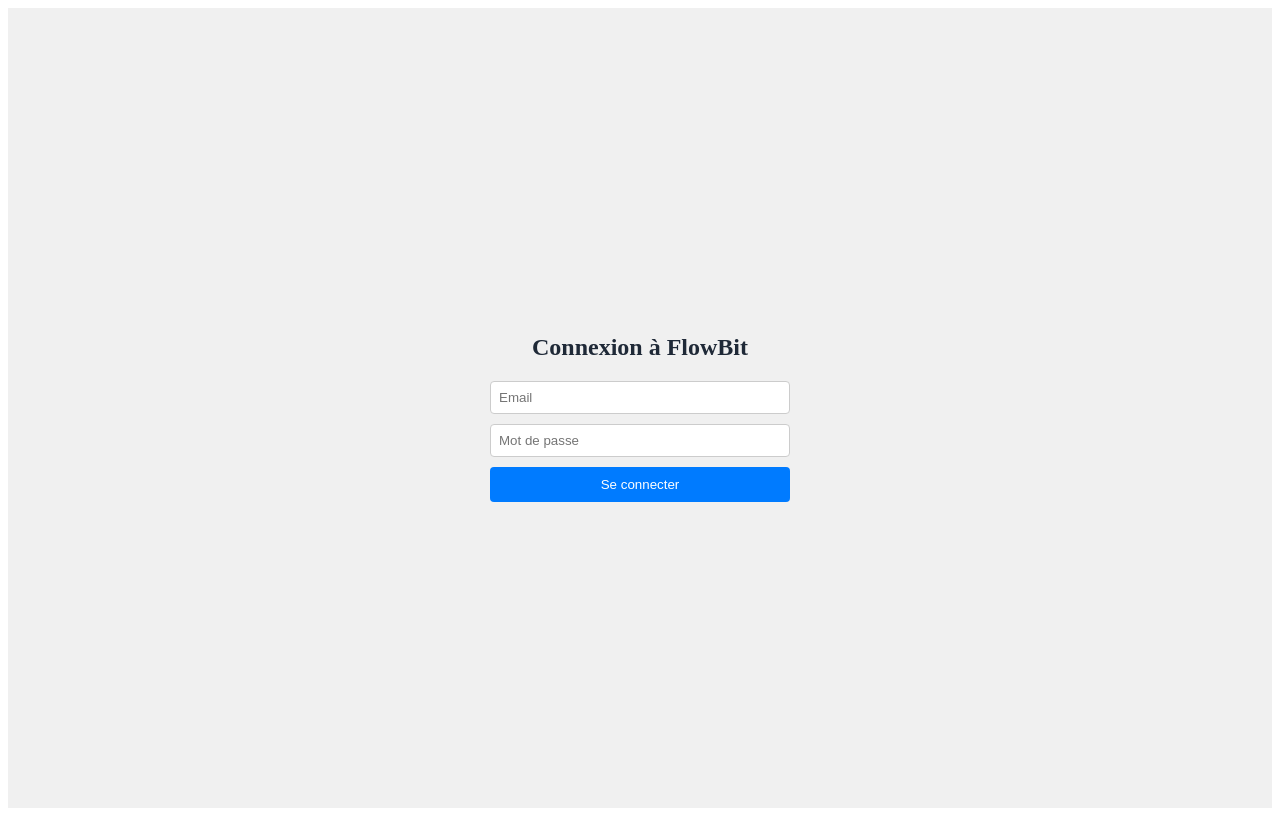
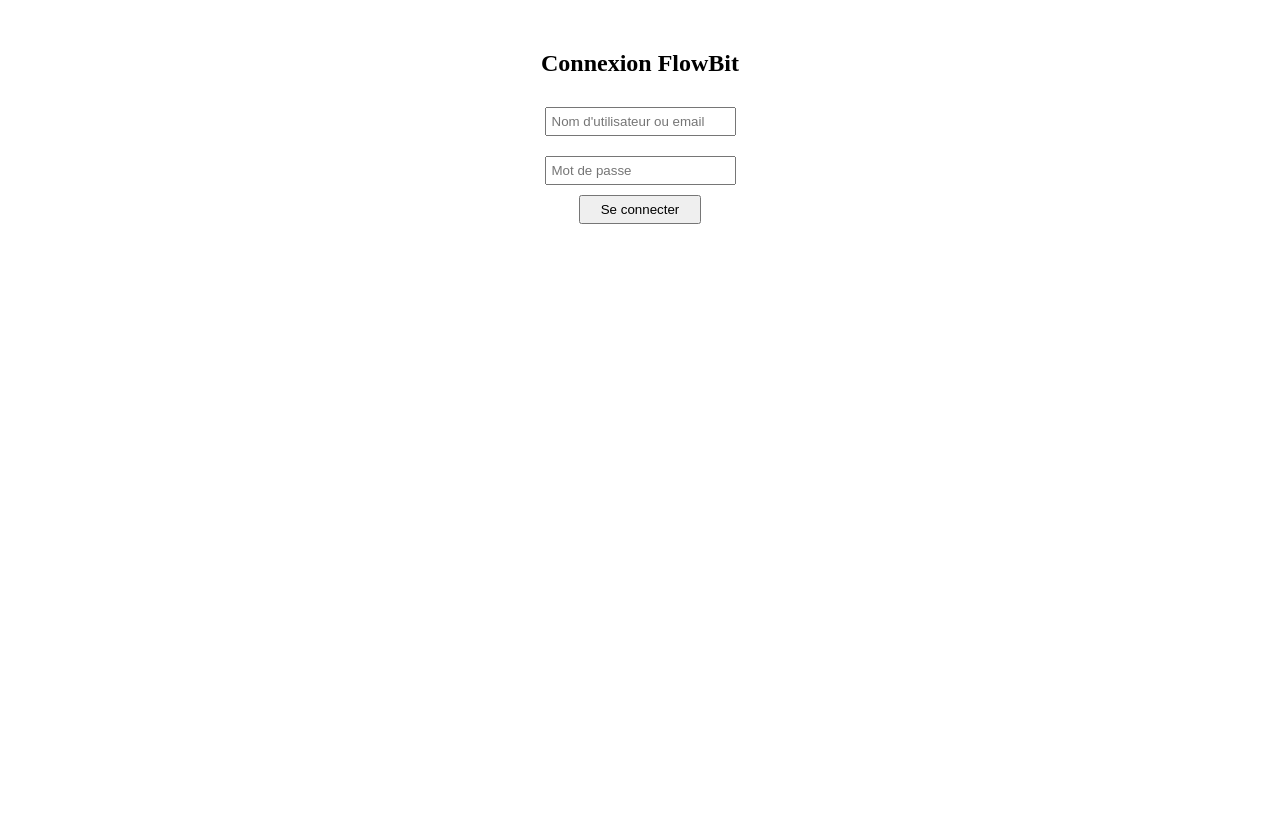
Before and after one commit to BMZTR/flowbit-app, a React app in the folder client/: page /login in a window 1280 px wide. Built offline with nearby package versions, Linux system fonts and the light colour scheme.

Commit message:
Confirmer Login.js, App.js, index.js pour page de login

```diff
--- a/client/src/App.js
+++ b/client/src/App.js
@@ -1,7 +1,6 @@
 import React, { useState, useEffect } from "react";
 import axios from "axios";
 import { useNavigate } from "react-router-dom";
-import "./App.css";
 
 function MainApp() {
   const [tasks, setTasks] = useState([]);
@@ -29,6 +28,7 @@ function MainApp() {
         setError("Échec du chargement des tâches");
         if (error.response?.status === 401 || error.response?.status === 403) {
           localStorage.removeItem("token");
+          localStorage.removeItem("username");
           navigate("/login");
         }
         setIsLoading(false);
@@ -40,9 +40,9 @@ function MainApp() {
   }
 
   return (
-    <div className="App">
+    <div style={{ textAlign: "center" }}>
       <h1>FlowBit</h1>
-      {error && <p className="error">{error}</p>}
+      {error && <p style={{ color: "red" }}>{error}</p>}
       <h2>Tâches</h2>
       {tasks.length > 0 ? (
         <ul>
--- a/client/src/Login.js
+++ b/client/src/Login.js
@@ -1,10 +1,9 @@
 import React, { useState } from "react";
 import axios from "axios";
 import { useNavigate } from "react-router-dom";
-import "./Login.css";
 
 function Login() {
-  const [email, setEmail] = useState("");
+  const [username, setUsername] = useState("");
   const [password, setPassword] = useState("");
   const [error, setError] = useState("");
   const navigate = useNavigate();
@@ -14,36 +13,44 @@ function Login() {
     try {
       const response = await axios.post(
         "https://flowbit-app.onrender.com/api/auth/login",
-        { email, password }
+        { username, password }
       );
       localStorage.setItem("token", response.data.token);
-      localStorage.setItem("username", response.data.user.name);
+      localStorage.setItem("username", response.data.username);
       navigate("/app");
     } catch (error) {
-      setError("Erreur de connexion : " + (error.response?.data?.message || "Vérifiez vos identifiants"));
+      setError("Connexion échouée : identifiants incorrects");
     }
   };
 
   return (
-    <div className="login-container">
-      <h2>Connexion à FlowBit</h2>
-      {error && <p className="error">{error}</p>}
+    <div style={{ textAlign: "center", marginTop: "50px" }}>
+      <h2>Connexion FlowBit</h2>
+      {error && <p style={{ color: "red" }}>{error}</p>}
       <form onSubmit={handleSubmit}>
+        <div>
           <input
-          type="email"
-          value={email}
-          onChange={(e) => setEmail(e.target.value)}
-          placeholder="Email"
+            type="text"
+            value={username}
+            onChange={(e) => setUsername(e.target.value)}
+            placeholder="Nom d'utilisateur ou email"
             required
+            style={{ margin: "10px", padding: "5px" }}
           />
+        </div>
+        <div>
           <input
             type="password"
             value={password}
             onChange={(e) => setPassword(e.target.value)}
             placeholder="Mot de passe"
             required
+            style={{ margin: "10px", padding: "5px" }}
           />
-        <button type="submit">Se connecter</button>
+        </div>
+        <button type="submit" style={{ padding: "5px 20px" }}>
+          Se connecter
+        </button>
       </form>
     </div>
   );
```
Lines whose indentation alone changed are shown as unchanged.
